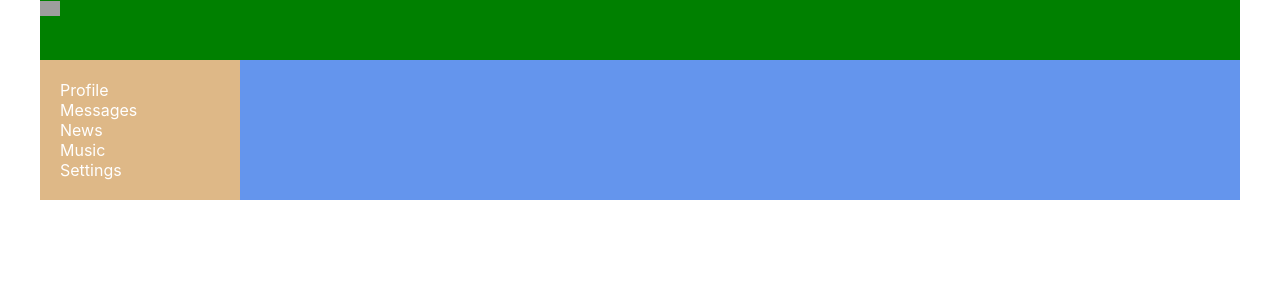
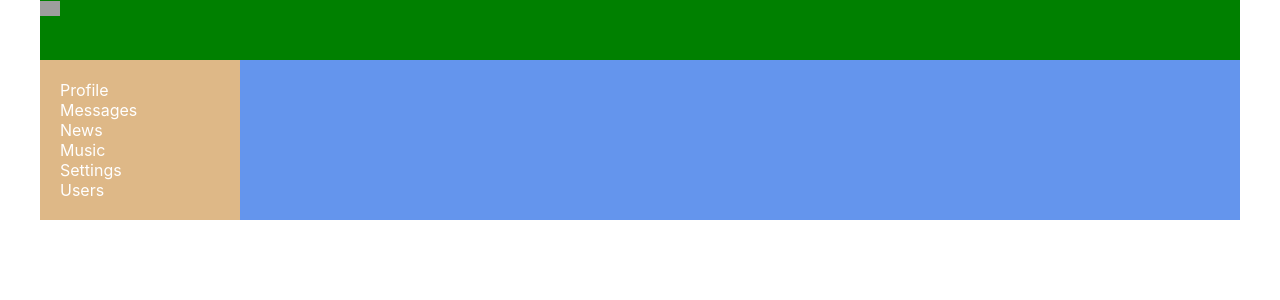
Before and after one commit to Alanondoto/ReactReduxLearning, a React (Create React App) app in the folder practice1/: page / in a window 1280 px wide. Shown: the top 300 px of the page. Built offline with nearby package versions, Linux system fonts and the light colour scheme; grey boxes are pictures that could not be loaded.

Commit message:
extends React.Component

```diff
--- a/practice1/src/components/Navbar/Navbar.jsx
+++ b/practice1/src/components/Navbar/Navbar.jsx
@@ -30,6 +30,11 @@ const Navbar = (props) => {
             isActive ? s.active : undefined
           }>Settings</NavLink>
         </div>
+        <div className={s.item}>
+          <NavLink to='/users' className={({ isActive }) =>
+            isActive ? s.active : undefined
+          }>Users</NavLink>
+        </div>
         {/*<Sidebar friends={props.state.friends}/>*/}
       </nav>
     )
--- a/practice1/src/components/Users/Users.jsx
+++ b/practice1/src/components/Users/UsersC.jsx
@@ -3,29 +3,25 @@ import styles from './users.module.css';
 import axios from "axios";
 import userPhoto from '../../assets/images/user.png';
 
-let Users = (props) => {
+class Users extends React.Component {
 
-  let getUsers = () => {
-    if (props.users.length === 0) {
-
+  constructor(props) {
+    super(props);
       axios.get("https://social-network.samuraijs.com/api/1.0/users").then(response => {
-        props.setUsers(response.data.items);
+        this.props.setUsers(response.data.items);
       });
   }
-  }
 
-
-
+  render () {
     return <div>
-    <button onClick={getUsers}>Get users</button>
       {
-      props.users.map(u => <div key={u.id}>
+        this.props.users.map(u => <div key={u.id}>
         <span>
           <div>
             <img src={u.photos.small != null ? u.photos.small : userPhoto} alt="ava" className={styles.userPhoto} />
           </div>
           <div>
-            {u.followed ? <button onClick={() => {props.unfollow(u.id)}}>Unfollow</button> : <button onClick={() => {props.follow(u.id)}}>Follow</button>}
+            {u.followed ? <button onClick={() => {this.props.unfollow(u.id)}}>Unfollow</button> : <button onClick={() => {this.props.follow(u.id)}}>Follow</button>}
           </div>
         </span>
           <span>
@@ -41,6 +37,7 @@ let Users = (props) => {
         </div>)
       }
     </div>
-};
+  }
+}
 
 export default Users;
--- a/practice1/src/components/Users/UsersContainer.jsx
+++ b/practice1/src/components/Users/UsersContainer.jsx
@@ -1,4 +1,4 @@
-import Users from "./Users";
+import Users from "./UsersC";
 import {connect} from "react-redux";
 import {followAC, setUsersAC, unfollowAC} from "../../redux/usersReducer";
 
```
Lines whose indentation alone changed are shown as unchanged.
